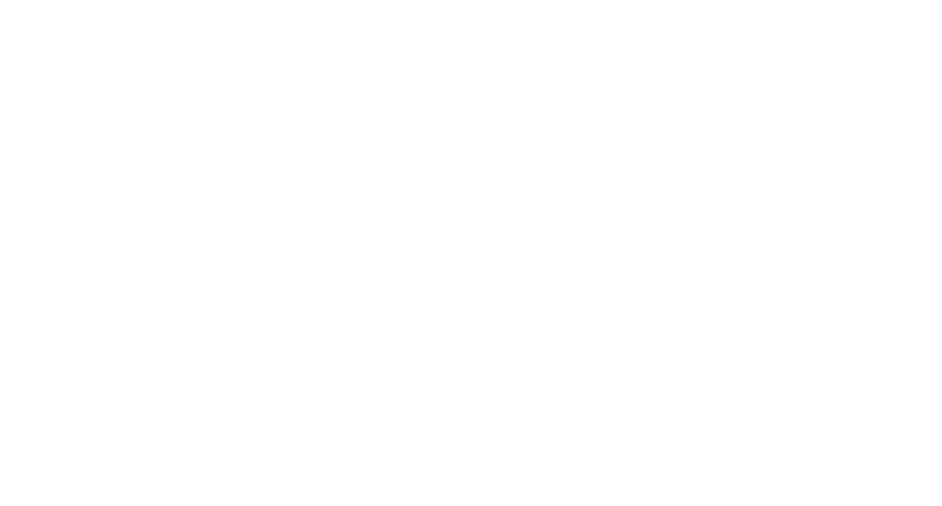
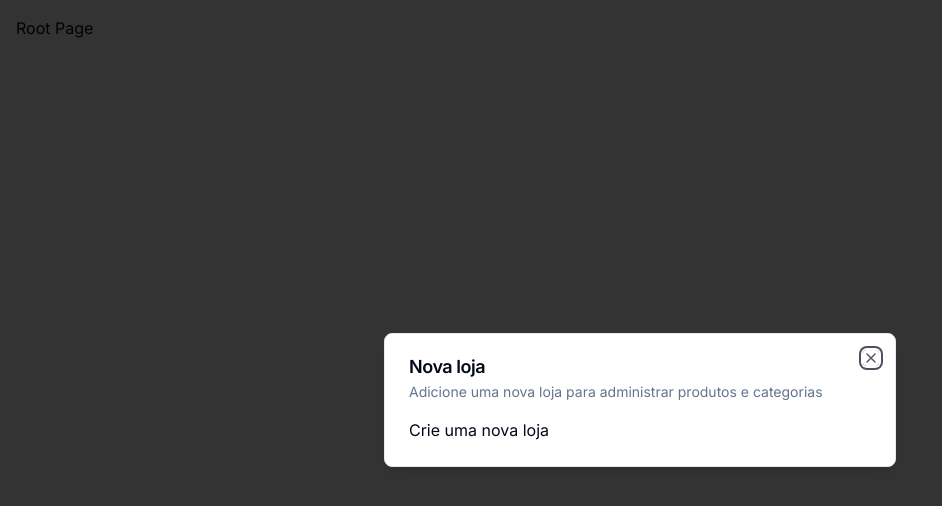
Before and after one commit to danielmunier/ecommerce, a Next.js app: page / in a window 1280 px wide. Shown: the top 506 px of the page, without its empty margins (0-942 px from the left). Built offline with nearby package versions, Linux system fonts and the light colour scheme.

Commit message:
Modal Component

```diff
--- a/app/(root)/page.tsx
+++ b/app/(root)/page.tsx
@@ -1,10 +1,19 @@
+"use client";
 import Image from "next/image";
 import { Button } from "@/components/ui/button";
-import { UserButton } from "@clerk/nextjs";
+import { Modal } from "@/components/ui/modal";
+import { useStoreModal } from "@/hooks/use-store-modal";
+import { useEffect } from "react";
+
 export default function SetupPage() {
-  return (
-    <div className="p-4">
-      <UserButton afterSignOutUrl="/" />
-    </div>
-  );
+  const onOpen = useStoreModal((state) => state.onOpen);
+  const isOpen = useStoreModal((state) => state.isOpen);
+
+  useEffect(() => {
+    if (!isOpen) {
+      onOpen();
+    }
+  }, [isOpen, onOpen]);
+
+  return <div className="p-4">Root Page</div>;
 }
--- a/app/layout.tsx
+++ b/app/layout.tsx
@@ -2,6 +2,7 @@
 import { Inter } from "next/font/google";
 import "./globals.css";
 import { ClerkProvider } from "@clerk/nextjs";
+import { ModalProvider } from "@/providers/modal-provider";
 
 const inter = Inter({ subsets: ["latin"] });
 
@@ -18,7 +19,9 @@
   return (
     <ClerkProvider>
       <html lang="en">
-        <body className={inter.className}>{children}</body>
+        <body className={inter.className}>
+          <ModalProvider/>
+          {children}</body>
       </html>
     </ClerkProvider>
   );
--- /dev/null
+++ b/components/modals/store-modal.tsx
@@ -0,0 +1,20 @@
+"use client"
+
+import { Modal } from "../ui/modal"
+import { useStoreModal } from "@/hooks/use-store-modal"
+
+export function StoreModal() {
+const storeModal = useStoreModal()
+
+  return (
+  <Modal
+  title="Nova loja"
+  description="Adicione uma nova loja para administrar produtos e categorias"
+  isOpen={storeModal.isOpen}
+  onClose={storeModal.onClose}
+  >
+    Crie uma nova loja
+  </Modal>
+
+)
+}
--- a/components/ui/modal.tsx
+++ b/components/ui/modal.tsx
@@ -1,10 +1,11 @@
 "use client"
 
-import { Dialog, DialogContent, DialogHeader, DialogTitle } from "./dialog"
+import { Dialog, DialogContent, DialogHeader, DialogTitle, DialogDescription } from "@/components/ui/dialog"
+import { useState } from "react"
 
 interface ModalProps {
-    title: "string"
-    description: "string"
+    title: string
+    description: string
     isOpen: boolean
     onClose: () => void
     children?: React.ReactNode
@@ -19,17 +20,24 @@
     onClose,
     children,
 }) => {
-    const onChange = (open: boolean) => {
+
+    const [open, setOpen]  = useState(isOpen);
+
+    const onOpenChange = (open: boolean) => {
+        setOpen(open)
         if(!open) {
             onClose()
         }
     }
 
     return (
-      <Dialog open={isOpen} onOpenChange={onChange}>
+      <Dialog open={open} onOpenChange={onOpenChange}>
         <DialogContent>
             <DialogHeader>
                 <DialogTitle>{title}</DialogTitle>
+                <DialogDescription>
+                    {description}
+                </DialogDescription>
             </DialogHeader>
             <div>
                 {children}
--- /dev/null
+++ b/hooks/use-store-modal.tsx
@@ -0,0 +1,14 @@
+
+import { create} from "zustand"
+
+interface useStoreModalInterface {
+    isOpen: boolean
+    onOpen: () => void
+    onClose: () => void
+
+}
+
+export const useStoreModal = create<useStoreModalInterface>((set) => ({
+    isOpen: false,
+    onOpen: () => set({isOpen: true}),
+    onClose: () => set({isOpen: false})}))
--- a/package.json
+++ b/package.json
@@ -19,7 +19,8 @@
     "react": "^18",
     "react-dom": "^18",
     "tailwind-merge": "^2.2.2",
-    "tailwindcss-animate": "^1.0.7"
+    "tailwindcss-animate": "^1.0.7",
+    "zustand": "^4.5.2"
   },
   "devDependencies": {
     "@types/node": "^20",
--- /dev/null
+++ b/providers/modal-provider.tsx
@@ -0,0 +1,24 @@
+"use client"
+
+import { useEffect, useState } from "react";
+import { StoreModal } from "@/components/modals/store-modal";
+
+export const ModalProvider = () => {
+    const [isMounted, setIsMounted] = useState(false)
+
+    useEffect(() => {
+        setIsMounted(true)
+    }, [])
+
+    if(!isMounted) {
+        return null
+    }
+
+    return (
+        <>
+             <StoreModal/>
+        </>
+    )
+
+
+}
```
Also changed, not shown: 1 other file (tests, documents, lock files or other folders).
